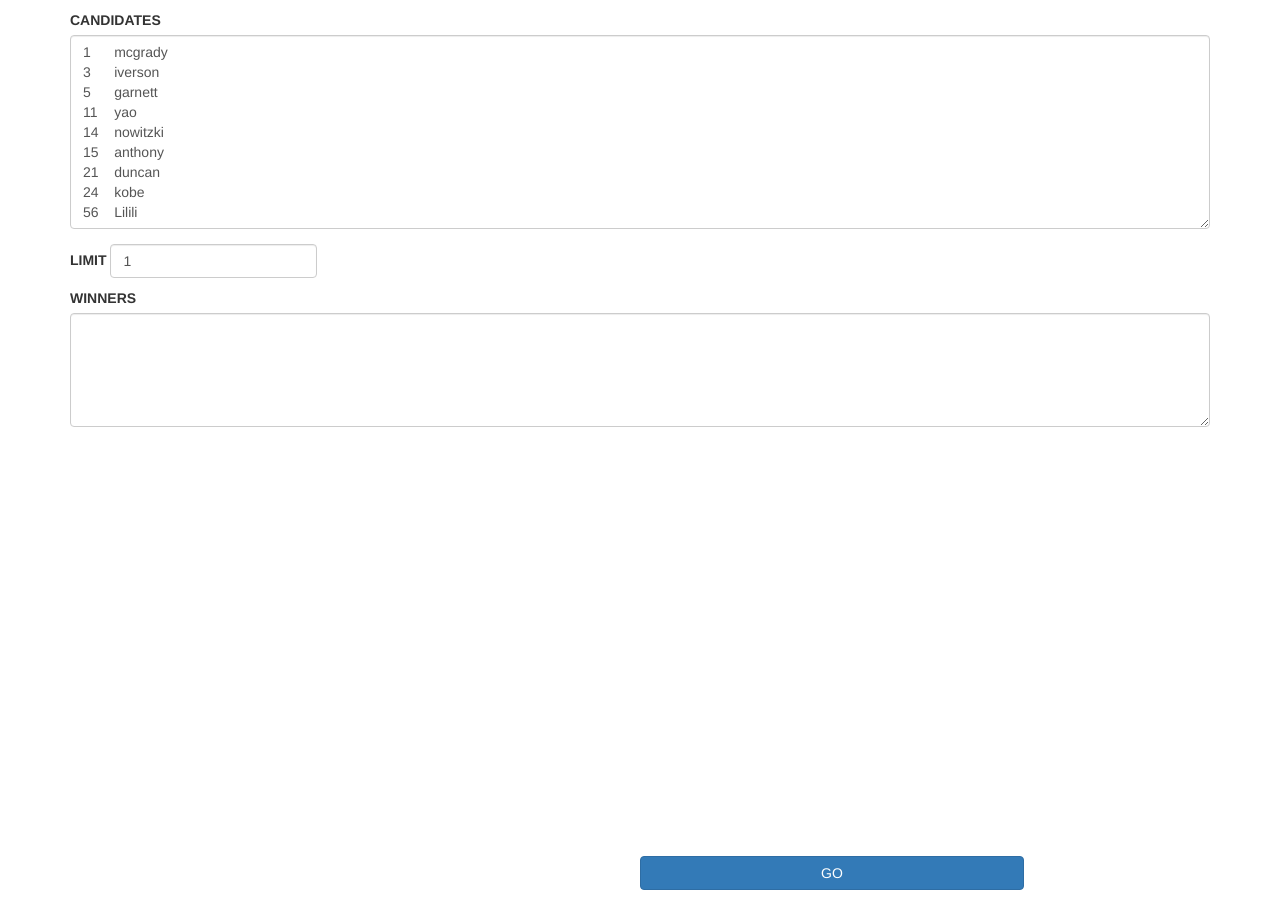
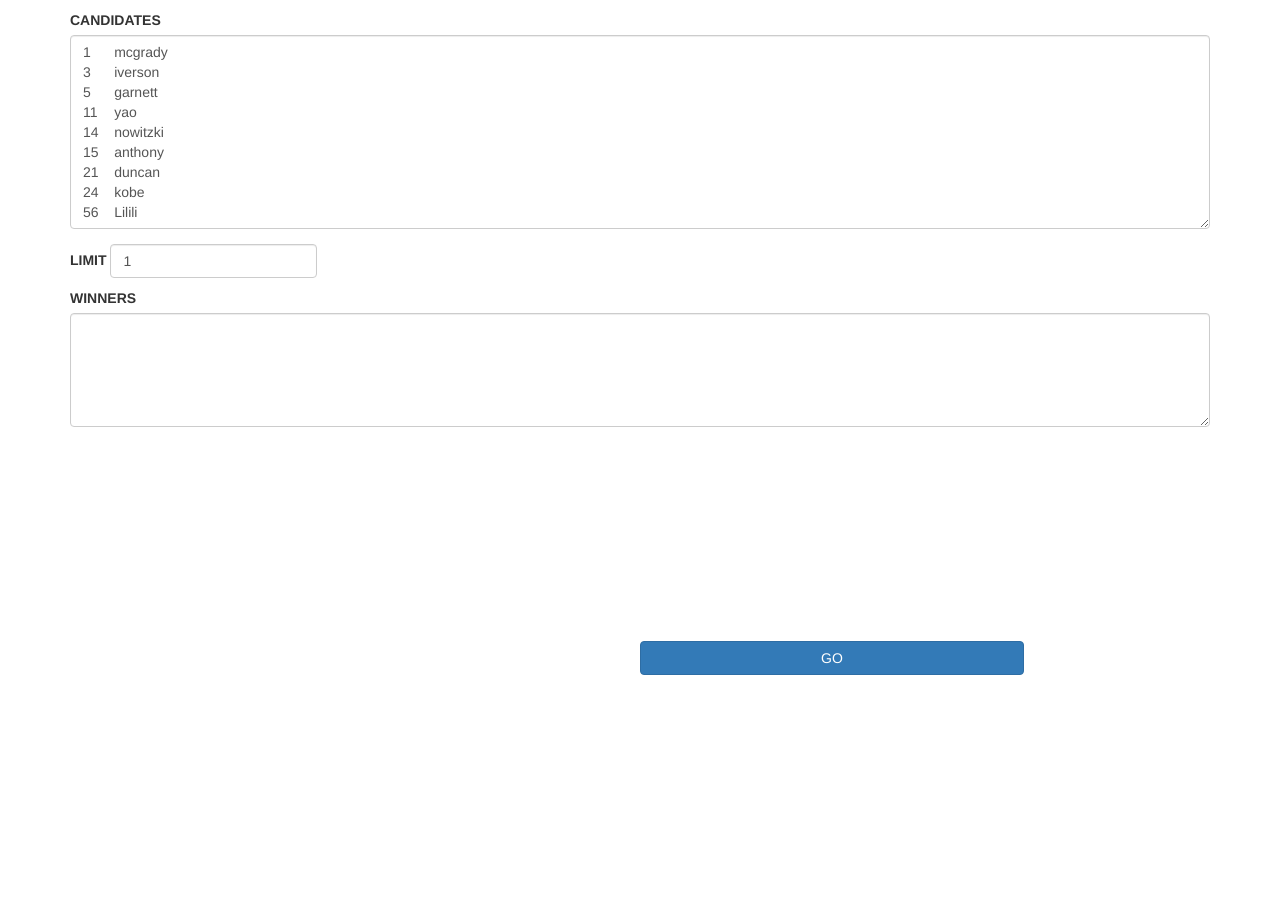
Before and after one commit to he110jian/he110jian.github.io, a Jekyll site: the page others/lottery.html, which Jekyll copies as it is, in a window 1280 px wide. Built offline with Jekyll 4.4.1, drawn with Linux system fonts in a browser that asks for light colours; nearby versions of some CDN libraries.

Commit message:
2021年2月24日13:57:37

```diff
--- a/others/lottery.html
+++ b/others/lottery.html
@@ -31,7 +31,7 @@
                             <label for="ct">LIMIT</label>
                             <input id="cont" type="text" class="form-control" id="ct" value="1">
                         </div>
-                        <button style="position:absolute;left:50%;bottom:10px;width:30%" type="button" id="btn" class="btn btn-large btn-block btn-primary">GO</button>
+                        <button style="position:absolute;left:50%;bottom:25%;width:30%" type="button" id="btn" class="btn btn-large btn-block btn-primary">GO</button>
                         <!--<button type="button" id="btn-stop" class="btn btn-danger">STOP</button>
                         <label><input style="margin-left:10px" type="checkbox" name="rd" value="1" checked="checked">
                         <span> no-repeat</span></label>-->
```
